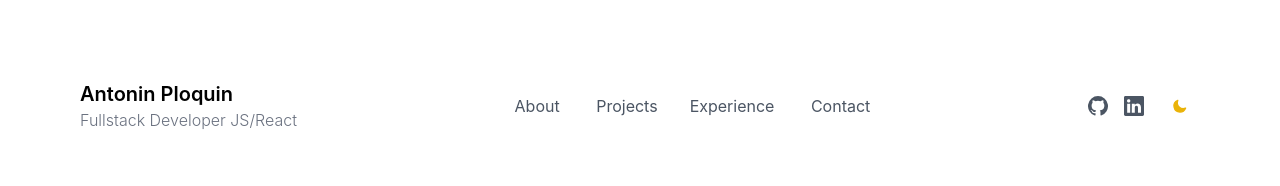
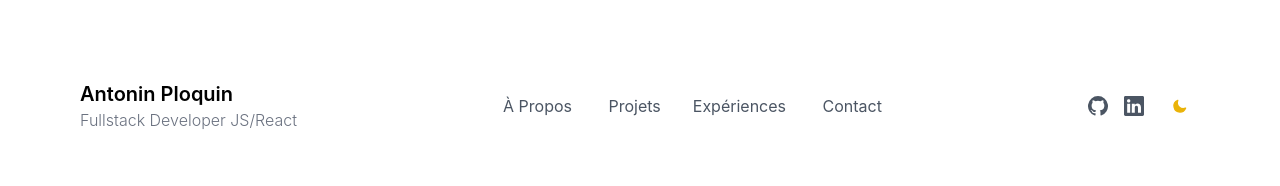
Before and after one commit to Antoninplo/Portfolio-V2, a Next.js app: page / in a window 1280 px wide. Shown: the top 186 px of the page. Built offline with nearby package versions, Linux system fonts and the light colour scheme; no server answers.

Commit message:
title fr

```diff
--- a/components/AboutMe.js
+++ b/components/AboutMe.js
@@ -6,7 +6,7 @@ export default function AboutMe() {
     <section className="bg-white dark:bg-gray-800">
       <div className="max-w-6xl mx-auto h-48 bg-white dark:bg-gray-800">
         <h1 className=" text-5xl md:text-9xl font-bold py-20 text-center md:text-left">
-          About
+          À Propos
         </h1>
       </div>
       <div className="bg-[#F1F1F1] -mt-10 dark:bg-gray-900">
--- a/components/Experience.js
+++ b/components/Experience.js
@@ -6,7 +6,7 @@ export default function Experience() {
     <section className="bg-white dark:bg-gray-800">
       <div className="max-w-6xl mx-auto h-48 bg-white dark:bg-gray-800">
         <h1 className=" text-5xl md:text-9xl font-bold py-20 text-center md:text-left">
-          Experience
+          Expériences
         </h1>
       </div>
       <div className="bg-[#F1F1F1] dark:bg-gray-900 -mt-4">
--- a/components/Navbar.js
+++ b/components/Navbar.js
@@ -37,7 +37,7 @@ export default function Navbar() {
                 : "text-gray-600 dark:text-gray-300 font-normal "
             }`}
           >
-            About{" "}
+            À Propos{" "}
             {router.asPath === "/about" && (
               <svg
                 xmlns="http://www.w3.org/2000/svg"
@@ -62,7 +62,7 @@ export default function Navbar() {
                 : "text-gray-600 dark:text-gray-300 font-normal "
             }`}
           >
-            Projects
+            Projets
             {router.asPath === "/projects" && (
               <svg
                 xmlns="http://www.w3.org/2000/svg"
@@ -87,7 +87,7 @@ export default function Navbar() {
                 : "text-gray-600 dark:text-gray-300 font-normal "
             }`}
           >
-            Experience{" "}
+            Expériences{" "}
             {router.asPath === "/experience" && (
               <svg
                 xmlns="http://www.w3.org/2000/svg"
--- a/constants/data.js
+++ b/constants/data.js
@@ -37,7 +37,7 @@ const userData = {
     title:
       "Développeur Fullstack web et mobile sur Javascript et React",
     description: [
-      `Passionné par la tech mais aussi par la création en générale, j'ai effectué ma reconversion professionnelle en commençant par un bootcamp de code à La Capsule où j'ai pu apprendre les bases de la programmation sur Javascript.`,
+      `Passionné par la tech mais aussi par la création en général, j'ai effectué ma reconversion professionnelle en commençant par un bootcamp de code à La Capsule où j'ai pu apprendre les bases de la programmation sur Javascript.`,
       `Grâce à ce cursus, j'ai eu l'occasion de mettre en pratique mes connaissances fraichement acquises lors de la création d'un MVP. Nom de code Déj'Friend. Il s'agit d'un application mobile type réseaux sociaux développée sur React Native.`,
       `À l'heure actuelle, Déj'Friend est encore en cours de développement mais nous comptons bien finir par la mettre en ligne. Pour l'heure, il me faut trouver un stage, un CDI ou même des missions en freelance.`,
     ],
--- a/pages/experience.js
+++ b/pages/experience.js
@@ -4,7 +4,7 @@ import Experience from "../components/Experience";
 
 export default function experience() {
   return (
-    <ContainerBlock title="Experience - Manu Arora">
+    <ContainerBlock title="Expériences">
       <Experience />
     </ContainerBlock>
   );
--- a/pages/projects.js
+++ b/pages/projects.js
@@ -4,7 +4,7 @@ import Projects from "../components/Projects";
 
 export default function projects() {
   return (
-    <ContainerBlock title="Projects - Manu Arora">
+    <ContainerBlock title="Projets">
       <Projects />
     </ContainerBlock>
   );
```
